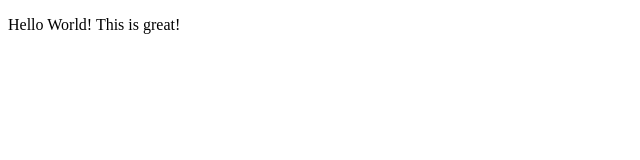
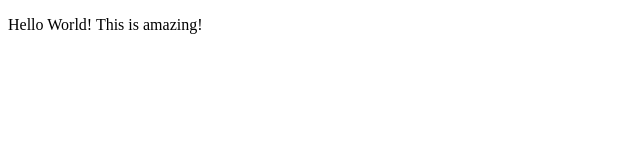
Before and after one commit to epsilon388/wdd1HelloWorld, a plain HTML site: page index.html in a window 1280 px wide. Shown: the full height of the page, 0-640 px from the left. Drawn offline with Linux system fonts and the light colour scheme.

Commit message:
changed message

```diff
--- a/index.html
+++ b/index.html
@@ -5,6 +5,6 @@
     <title>epsilon388</title>
   </head>
   <body>
-    <p>Hello World! This is great!</p>
+    <p>Hello World! This is amazing!</p>
   </body>
 </html>
```
